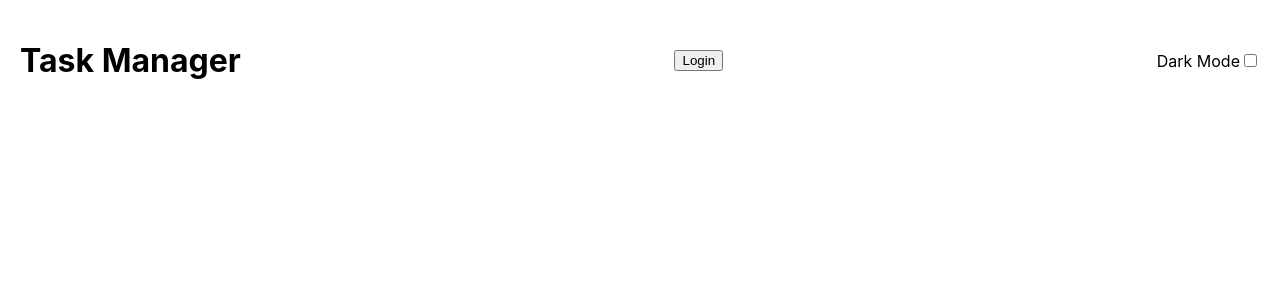
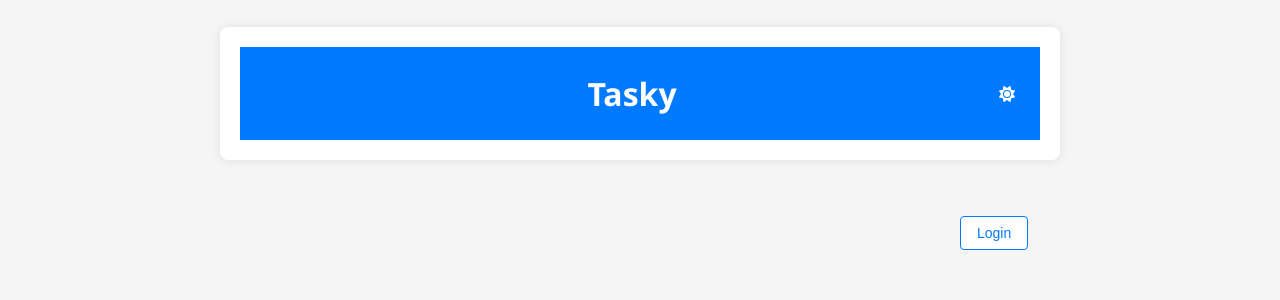
Before and after one commit to revenge0428/TaskApp, a React (Create React App) app: page / in a window 1280 px wide. Shown: the top 300 px of the page. Built offline with nearby package versions, Linux system fonts and the light colour scheme.

Commit message:
Bilar napud #3

```diff
--- a/package.json
+++ b/package.json
@@ -3,6 +3,9 @@
   "version": "0.1.0",
   "private": true,
   "dependencies": {
+    "@fortawesome/fontawesome-svg-core": "^6.5.1",
+    "@fortawesome/free-solid-svg-icons": "^6.5.1",
+    "@fortawesome/react-fontawesome": "^0.2.0",
     "@testing-library/jest-dom": "^5.17.0",
     "@testing-library/react": "^13.4.0",
     "@testing-library/user-event": "^13.5.0",
--- a/src/App.css
+++ b/src/App.css
@@ -1,43 +1,207 @@
+body {
+  font-family: 'Segoe UI', Tahoma, Geneva, Verdana, sans-serif;
+  margin: 0;
+  padding: 0;
+  background-color: #f5f5f5;
+}
+
 .App {
+  max-width: 800px;
+  margin: 27px auto;
+  background-color: #fff;
+  box-shadow: 0 0 10px rgba(0, 0, 0, 0.1);
+  border-radius: 8px;
+  overflow: hidden;
   text-align: center;
   padding: 20px;
 }
 
-.user-info img {
-  border-radius: 60px;
-
-}
-
-.dark-mode {
-  background-color: #333;
+header {
+  background-color: #007bff;
   color: #fff;
-}
-
-header {
+  padding: 25px;
   display: flex;
   justify-content: space-between;
   align-items: center;
 }
 
+h1 {
+  margin: auto;
+}
+
+.user-info {
+  display: flex;
+  align-items: center;
+  border-radius: 60px;
+}
+
+.user-info img {
+  position: absolute;
+  top: 50px;
+  left: 20rem;
+}
+
+.user-info p {
+  position: absolute;
+  top: 105px;
+  left: 18.5rem;
+  margin-top: 12px;
+}
+
+.profile-pic {
+  border-radius: 50%;
+  margin-right: 10px;
+}
+
+button {
+  background-color: #fff;
+  color: #007bff;
+  border: 1px solid #007bff;
+  padding: 8px 16px;
+  cursor: pointer;
+  font-size: 14px;
+  border-radius: 4px;
+}
+
+button:hover {
+  background-color: #007bff;
+  color: #fff;
+}
+
 .task-form {
-  margin-top: 20px;
+  padding: 20px;
+  display: flex;
+  flex-direction: column;
+  align-items: stretch;
+}
+
+input {
+  margin-bottom: 10px;
+  padding: 8px;
+  border: 1px solid #ccc;
+  border-radius: 4px;
 }
 
 ul {
   list-style: none;
   padding: 0;
+  margin: 0;
 }
 
 li {
+  padding: 20px;
+  border-bottom: 1px solid #eee;
   display: flex;
   justify-content: space-between;
   align-items: center;
-  border: 1px solid #ccc;
-  margin: 5px 0;
-  padding: 10px;
+}
+
+.login-button {
+  position: absolute;
+  bottom: 34.4rem;
+  left: 60rem;
+}
+
+.logout-button{
+  position: absolute;
+  top: 75.5px;
+  right: 330px;
 }
 
 .completed {
+  background-color: #d4edda;
   text-decoration: line-through;
-  opacity: 0.7;
+  opacity: 0.75;
 }
+
+.task-indicator {
+  font-weight: bold;
+}
+
+.due-date {
+  color: #777;
+}
+
+.overdue {
+  color: #dc3545;
+}
+
+@media (max-width: 500px) {
+  header {
+    flex-direction: column;
+    text-align: center;
+  }
+
+  .user-info p {
+    position: absolute;
+    top: 105px;
+    left: 3rem;
+    margin-top: 25px;
+  }
+
+  .user-info img {
+    position: absolute;
+    top: 40px;
+    left: 4.5rem;
+    margin-top: 20.5px;
+  }
+
+  .profile-pic {
+    border-radius: 50%;
+    margin-right: 10px;
+  }
+
+  .user-info {
+    flex-direction: column;
+    align-items: center;
+    margin-top: 10px;
+  }
+
+  .logout-button{
+    position: absolute;
+    top: 46px;
+    right: 20px;
+  }
+
+  .profile-pic {
+    margin-right: 0;
+    margin-bottom: 10px;
+  }
+
+  .login-button {
+    position: absolute;
+    bottom: 87%;
+    left: 70%;
+  }
+}
+
+.dark-mode {
+  background-color: #333; /* Change this to your preferred dark mode background color */
+  color: #fff; /* Change this to your preferred dark mode text color */
+}
+
+.dark-mode header {
+  background-color: #444; /* Change this to your preferred dark mode header background color */
+}
+
+.dark-mode button {
+  background-color: #333; /* Change this to your preferred dark mode button background color */
+  color: #fff; /* Change this to your preferred dark mode button text color */
+  border: 1px solid #fff; /* Change this to your preferred dark mode button border color */
+}
+
+.dark-mode button:hover {
+  background-color: #555; /* Change this to your preferred dark mode button hover background color */
+}
+
+.dark-mode .completed {
+  background-color: #555; /* Change this to your preferred dark mode completed task background color */
+}
+
+.dark-mode .due-date {
+  color: #bbb; /* Change this to your preferred dark mode due date text color */
+}
+
+.dark-mode .overdue {
+  color: #dc3545; /* Change this to your preferred dark mode overdue text color */
+}
--- a/src/App.js
+++ b/src/App.js
@@ -2,6 +2,10 @@ import React, { useState, useEffect } from 'react';
 import { signInWithPopup, signOut } from 'firebase/auth';
 
 import './App.css';
+
+import { library } from '@fortawesome/fontawesome-svg-core';
+import { faMoon, faSun } from '@fortawesome/free-solid-svg-icons';
+import { FontAwesomeIcon } from '@fortawesome/react-fontawesome';
 
 import { initializeApp } from "firebase/app";
 import { getAuth, GoogleAuthProvider } from 'firebase/auth';
@@ -27,6 +31,8 @@ const auth = getAuth(app);
 const db = getFirestore(app);
 
 const provider = new GoogleAuthProvider(db);
+
+library.add(faMoon, faSun);
 
 
 function App() {
@@ -197,21 +203,34 @@ function App() {
   return (
     <div className={`App ${darkMode ? 'dark-mode' : ''}`}>
       <header>
-        <h1>Task Manager</h1>
+        <h1>Tasky</h1>
         {user ? (
           <div className="user-info">
             {user.profilePic && (
-              <img src={user.profilePic} alt="Profile" className="profile-pic" width="100" height="100" />
+              <img
+                src={user.profilePic}
+                alt="Profile"
+                className="profile-pic"
+                width="70"
+                height="70"
+              />
             )}
-            <p>Welcome, {user.username}!</p>
-            <button onClick={handleLogout}>Logout</button>
+            <p>{user.username}</p>
+            <div className='logout-button'>
+            <button id="logOut" onClick={handleLogout} style={{ marginLeft: '35px' }}>Logout</button>
+            </div>
           </div>
         ) : (
-          <button onClick={handleLogin}>Login</button>
+          <div className='login-button'>
+            <button onClick={handleLogin}>Login</button>
+          </div>
         )}
         <label>
-          Dark Mode
-          <input type="checkbox" checked={darkMode} onChange={toggleDarkMode} />
+          <FontAwesomeIcon
+            icon={darkMode ? ['fas', 'moon'] : ['fas', 'sun']}
+            onClick={toggleDarkMode}
+            style={{ cursor: 'pointer' }}
+          />
         </label>
       </header>
       {user && (
```
Also changed, not shown: 1 other file (tests, documents, lock files or other folders).
